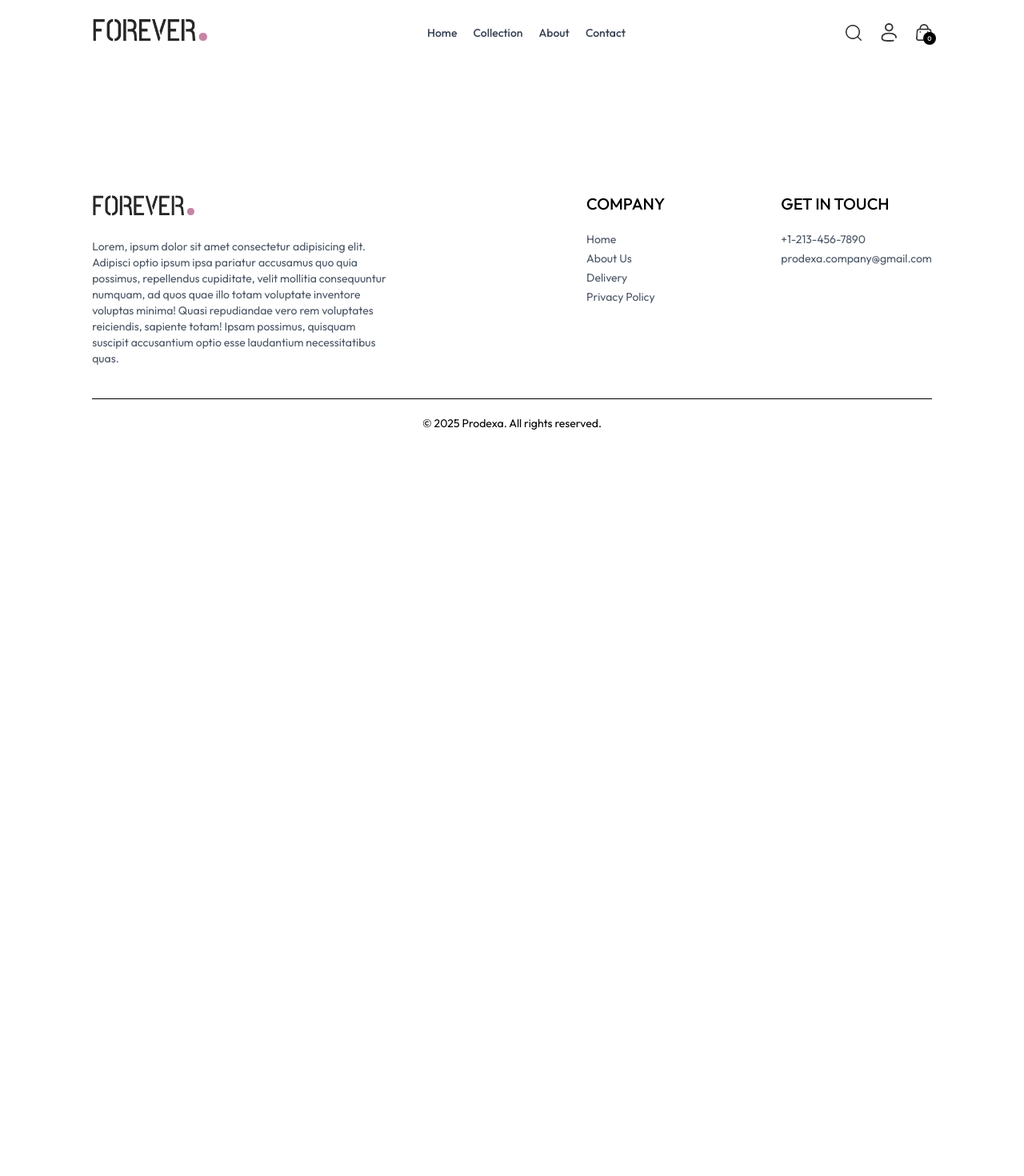
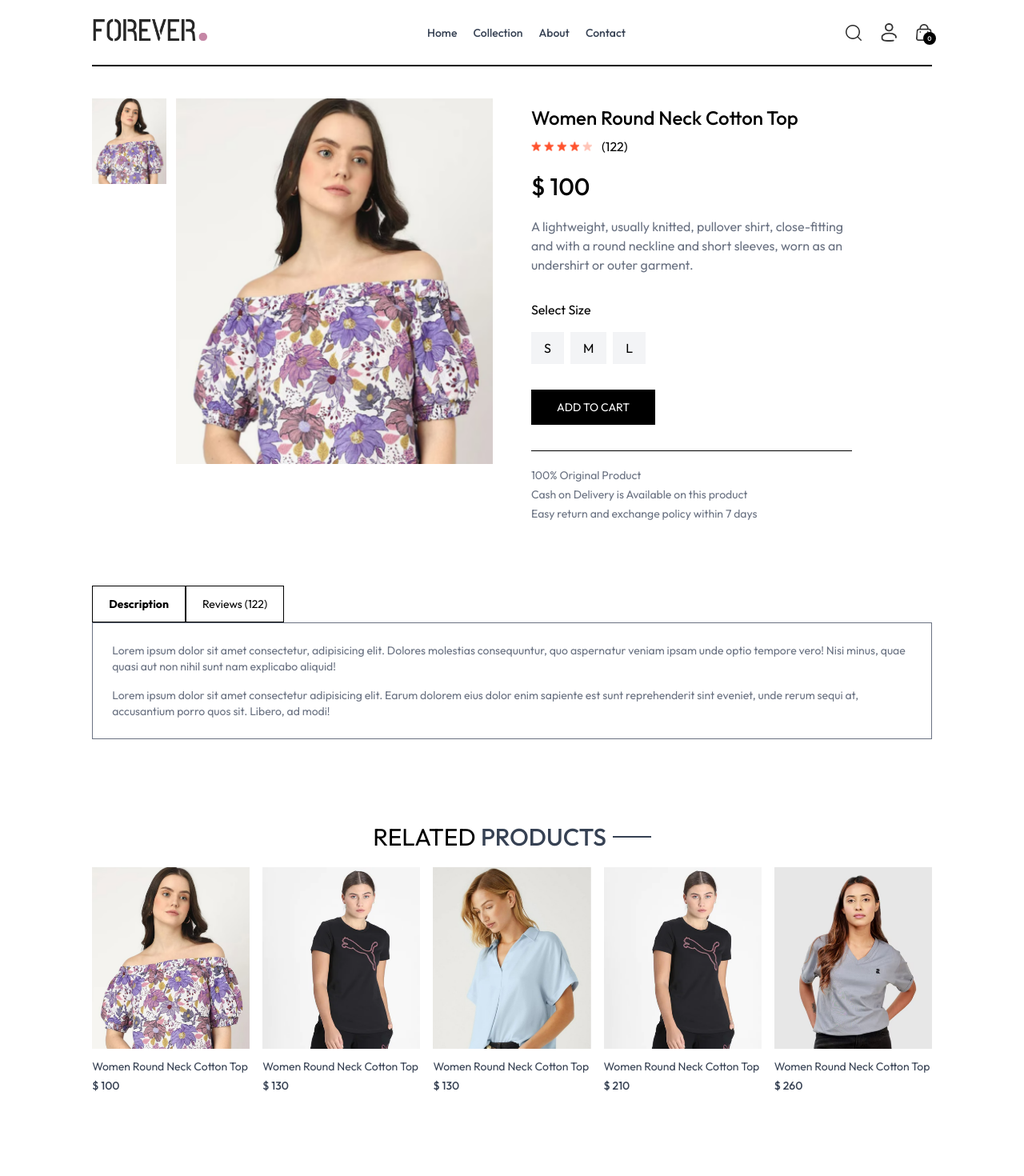
Before and after one commit to adkad0411/Ecommerce-Prodexa, a React (Vite) app in the folder frontend/: page /product/aaaaa in a window 1280 px wide. Shown: the top 1470 px of the page at 80% size. Before the commit the page ends 800 px from the top, so only its background shows below. Built offline with nearby package versions, Linux system fonts and the light colour scheme.

Commit message:
create product details page

```diff
--- a/frontend/src/App.jsx
+++ b/frontend/src/App.jsx
@@ -22,7 +22,7 @@
         <Route path='/collection' element={<Collection/>}/>
         <Route path='/about' element={<About/>}/>
         <Route path='/contact' element={<Contact/>}/>
-        <Route path='/product/:id' element={<Product/>}/>
+        <Route path='/product/:productId' element={<Product/>}/>
         <Route path='/cart' element={<Cart/>}/>
         <Route path='/login' element={<Login/>}/>
         <Route path='/place-order' element={<PlaceOrder/>}/>
--- /dev/null
+++ b/frontend/src/components/RelatedProducts.jsx
@@ -0,0 +1,33 @@
+import React, { useContext ,useEffect,useState} from 'react'
+import { ShopContext } from '../context/ShopContext'
+import Title from './Title';
+import ProductItem from './ProductItem';
+
+const RelatedProducts = ({category,subCategory}) => {
+    const {products}=useContext(ShopContext);
+    const [related,setRelated]=useState([]);
+    useEffect(()=>{
+        if(products.length >0){
+            let productsCopy=products.slice();
+            productsCopy=productsCopy.filter((item)=>{
+                return category===item.category && subCategory===item.subCategory
+            });
+            setRelated(productsCopy.slice(0,5));
+
+        }
+    },[products])
+  return (
+    <div className='my-24'>
+        <div className='text-center text-3xl py-2'>
+            <Title text1={'RELATED'} text2={'PRODUCTS'}/>
+        </div>
+      <div className='grid grid-cols-2 sm:grid-cols-3 md:grid-cols-4 lg:grid-cols-5 gap-4 gap-y-6'>
+        {related?.map((item,index)=>(
+            <ProductItem  key={index} id={item._id} name={item.name} price={item.price} image={item.image}/>
+        ))}
+      </div>
+    </div>
+  )
+}
+
+export default RelatedProducts
--- a/frontend/src/index.css
+++ b/frontend/src/index.css
@@ -14,7 +14,9 @@
   font-weight: 400;
   font-style: normal;
 }
-
+::-webkit-scrollbar{
+    display: none;
+}
 @media (max-width:640px){
     a.active{
         background-color:black;
--- a/frontend/src/pages/Product.jsx
+++ b/frontend/src/pages/Product.jsx
@@ -1,8 +1,92 @@
-import React from 'react'
+import React, { useContext, useEffect, useState } from 'react'
+import { useParams } from 'react-router-dom'
+import { ShopContext } from '../context/ShopContext';
+import { assets } from '../assets/frontend_assets/assets';
+import RelatedProducts from '../components/RelatedProducts';
 
 const Product = () => {
-  return (
-    <div>
+  const {productId}=useParams();
+  const {products,currency}=useContext(ShopContext);
+  const [productData,setProductData]=useState(false);
+  const [image,setImage]=useState('');
+  const [size,setSize]=useState('');
+  const fetchProductData=async()=>{
+    const product=products.find((item)=>item._id===productId);
+    setProductData(product);
+    setImage(product?.image[0] || '');
+  }
+
+  useEffect(()=>{
+    fetchProductData();
+  },[productId,products]);
+
+  return productData ?(
+    <div className='border-t-2 pt-10 transition-opacity ease-in duration-500 opacity-100'>
+      {/*Product Data */}
+      <div className='flex gap-12 sm:gap-12 flex-col sm:flex-row'>
+        {/*Product Images */}
+        <div className='flex-1 flex flex-col-reverse gap-3 sm:flex-row'>
+          <div className='flex sm:flex-col overflow-x-auto sm:overflow-y-scroll justify-between sm:justify-normal sm:w-[18.7%] w-full'>
+            {productData.image?.map((item,index)=>{
+              return (
+                <img onClick={()=>setImage(item)} src={item} key={index} className='w-[24%] sm:w-full sm:mb-3 flex-shrink-0 cursor-pointer' alt="" />
+              )
+            })}
+          </div>
+          <div className='w-full sm:w-[80%]'>
+            <img src={image} className='w-full h-auto' alt="" />
+          </div>
+        </div>
+        {/*Product Details */}
+        <div className='flex-1'>
+            <h1 className='font-medium text-2xl mt-2'>{productData.name}</h1>
+            <div className='flex items-center gap-1 mt-2'>
+              <img src={assets.star_icon} alt="" className="w-3 5" />
+              <img src={assets.star_icon} alt="" className="w-3 5" />
+              <img src={assets.star_icon} alt="" className="w-3 5" />
+              <img src={assets.star_icon} alt="" className="w-3 5" />
+              <img src={assets.star_dull_icon} alt="" className="w-3 5" />
+              <p className='pl-2'>(122)</p>
+            </div>
+            <p className='mt-5 text-3xl font-medium'>{currency} {productData.price}</p>
+            <p className='mt-5 text-gray-500 md:w-4/5'>{productData.description}</p>
+            <div className='flex flex-col gap-4 my-8'>
+              <p>Select Size</p>
+              <div className='flex gap-2'>
+                {productData.sizes?.map((item,index)=>(
+                  <button onClick={()=>setSize(item)} className={` py-2 px-4 bg-gray-100 ${item===size && ' border border-orange-500 '}`} key={index}>{item}</button>
+                ))}
+              </div>
+
+            </div>
+            <button className='bg-black text-white px-8 py-3 text-sm active:bg-gray-700'>ADD TO CART</button>
+            <hr className='mt-8 sm:w-4/5'/>
+            <div className='text-sm text-gray-500 mt-5 flex flex-col gap-1'>
+                <p>100% Original Product</p>
+                <p>Cash on Delivery is Available on this product</p>
+                <p>Easy return and exchange policy within 7 days</p>
+            </div>
+        </div>
+      </div>
+      {/* Description and Review section */}
+      <div className='mt-20'>
+                <div className='flex'>
+                  <b className='border px-5 py-3 text-sm'>Description</b>
+                  <p className='border px-5 py-3 text-sm'>Reviews (122)</p>
+
+                </div>
+                <div className='flex flex-col gap-4 border px-6 py-6 text-sm text-gray-500'>
+                  <p>Lorem ipsum dolor sit amet consectetur, adipisicing elit. Dolores molestias consequuntur, quo aspernatur veniam ipsam unde optio tempore vero! Nisi minus, quae quasi aut non nihil sunt nam explicabo aliquid!</p>
+                  <p>Lorem ipsum dolor sit amet consectetur adipisicing elit. Earum dolorem eius dolor enim sapiente est sunt reprehenderit sint eveniet, unde rerum sequi at, accusantium porro quos sit. Libero, ad modi!</p>
+
+                </div>
+      </div>
+
+      {/*Display related Products */}
+      <RelatedProducts category={productData.category} subCategory={productData.subCategory}/>
+    </div>
+  ):(
+    <div className='opacity-0'>
 
     </div>
   )
```
